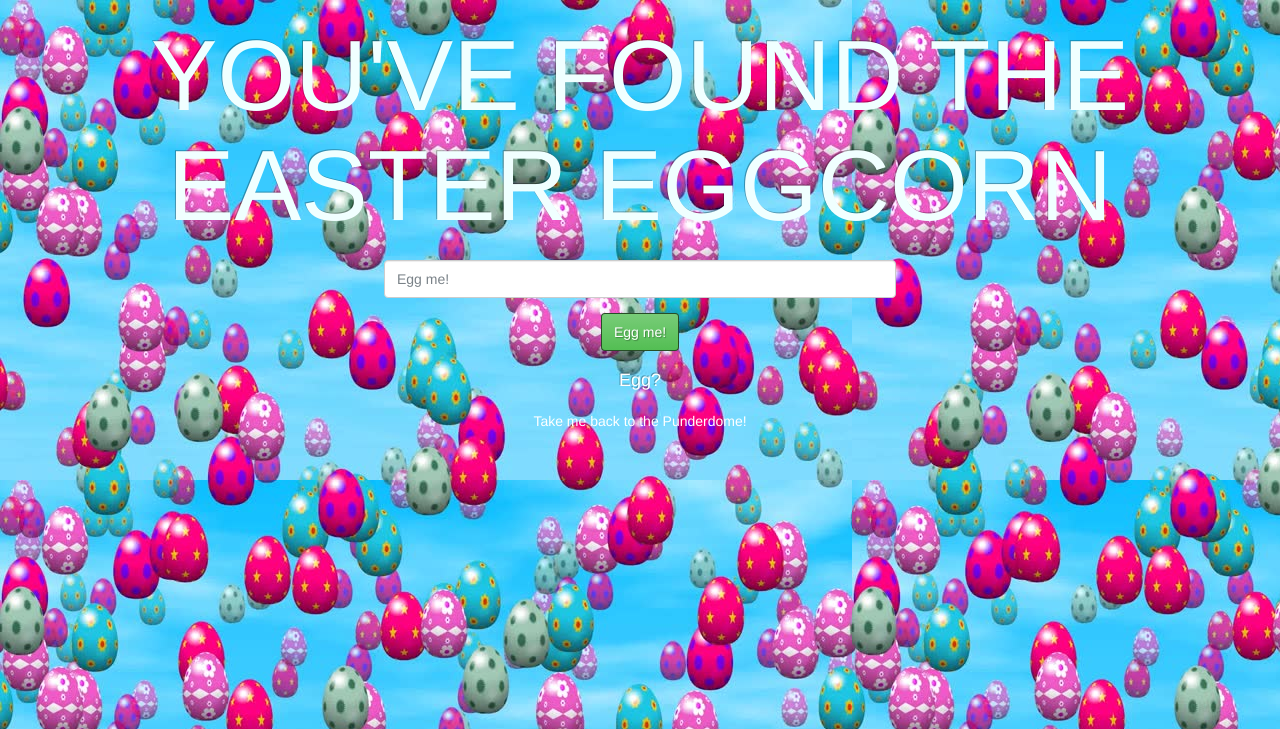
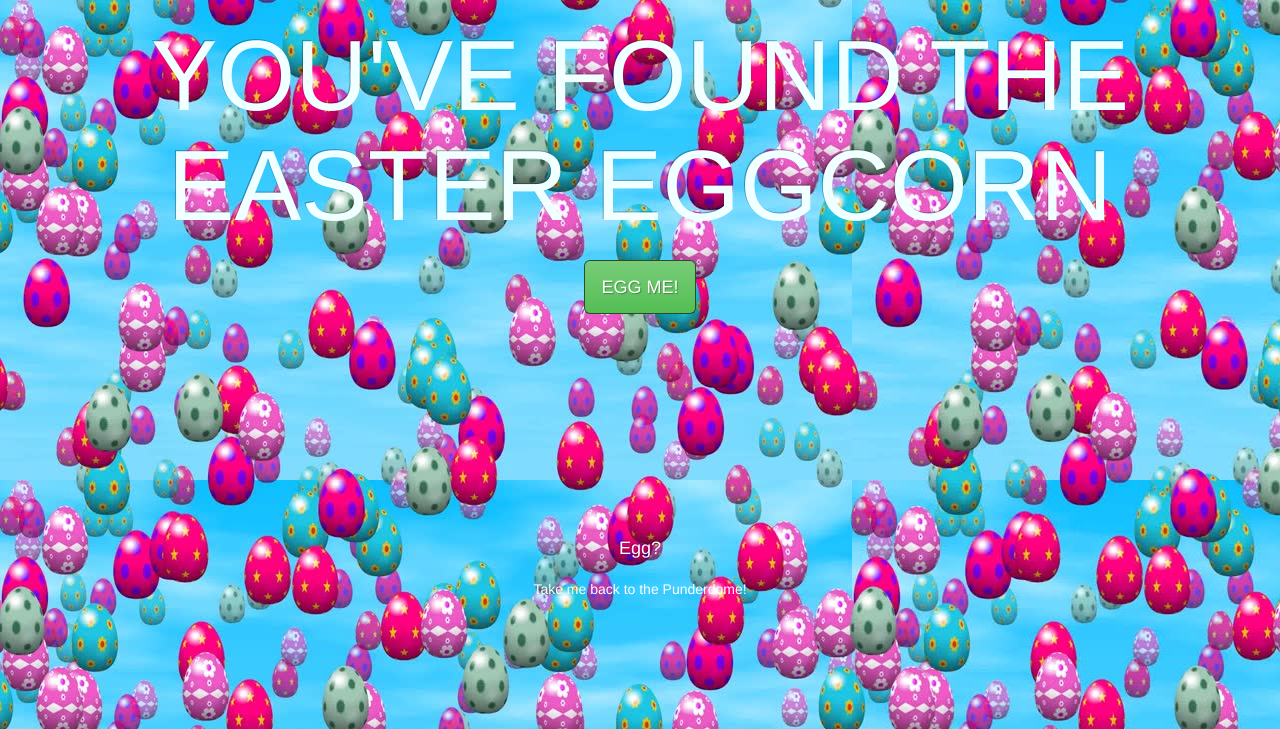
Before and after one commit to WIsOH/PUNDERDOME, a Flask app: page /egg in a window 1280 px wide. Shown: the top 729 px of the page. Run offline with Flask 2, Linux system fonts and the light colour scheme; some libraries are stand-ins or nearby versions.

Commit message:
automatic eggcorns
eliminating the power of choice one step at a time!

```diff
--- a/static/css/punstyle.css
+++ b/static/css/punstyle.css
@@ -74,3 +74,8 @@
 #auto_gen{
     margin-bottom: 30px;
 }
+.eggcorn{
+    height: 130px;
+    font-size:85px;
+    margin-bottom: 30px;
+}
--- a/templates/egg.html
+++ b/templates/egg.html
@@ -11,9 +11,11 @@
             <form method="post" class="center animated fadeInUp delay" role="search">
                 <form method="post" class="center" role="search">
                     <div class="form-group">
-                        <input type="text" class="form-control" placeholder="Egg me!" id="egg_me" name="egg_me">
+                        <input type="submit" value="EGG ME!" class="btn btn-success btn-lg" id="auto_gen" name="auto_gen">
                     </div>
-                    <input type="submit" value="Egg me!" class="btn btn-success" >
+                    <div class="eggcorn">
+
+                    </div>
                 </form>
                 <a href="aboutegg" class="center animated fadeIn longdelay" id="about"><h4>Egg?</h4></a>
                 <a href="index" class="center animated fadeIn longdelay" id="about">Take me back to the Punderdome!</a>
```
